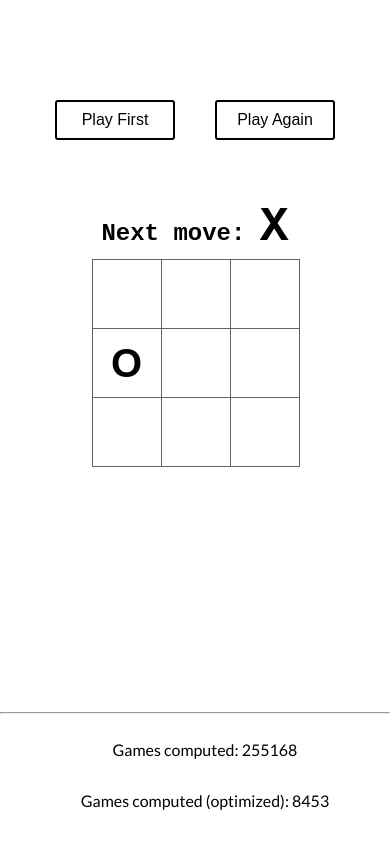
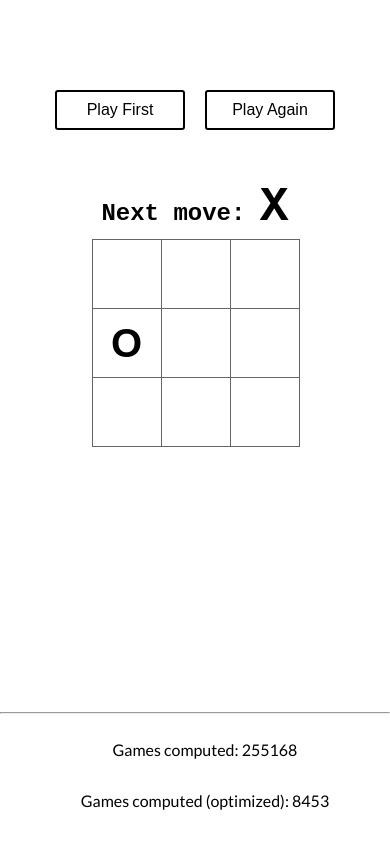
Before and after one commit to diderikk/Unbeatable-TicTacToe, a React app: page / in a window 390 px wide. Built offline with nearby package versions, Linux system fonts and the light colour scheme.

Commit message:
Responsiveness adjustments

```diff
--- a/package.json
+++ b/package.json
@@ -2,7 +2,6 @@
   "name": "tic-tac-toe",
   "version": "0.1.0",
   "private": true,
-  "proxy": "http://localhost:3000",
   "homepage": "https://diderikk.github.io/unbeatable-tictactoe",
   "dependencies": {
     "@testing-library/jest-dom": "^5.11.8",
--- a/src/index.css
+++ b/src/index.css
@@ -1,6 +1,7 @@
 :root{
-    --button-height: 25px;
+    --button-height: 30px;
     --button-width: 130px;
+    --button-margin: 20px;
     --body-margin-top: 0;
     --footer-bottom: 20px;
     --board-margin-top: 40px;
@@ -103,7 +104,7 @@ footer{
     height: var(--button-height);
     background-color: #fff;
     border: 2px solid #000;
-    margin: 20px;
+    margin: var(--button-margin);
     border-radius: 3px;
     cursor: pointer;
     font-size: var(--font-size);
@@ -134,7 +135,8 @@ footer{
 @media (max-width: 650px){
     :root{
         --button-height: 40px;
-        --button-width: 120px;
+        --button-width: 130px;
+        --button-margin: 10px;
         --body-margin-top: 80px;
         --footer-bottom: 80px;
     }
```
